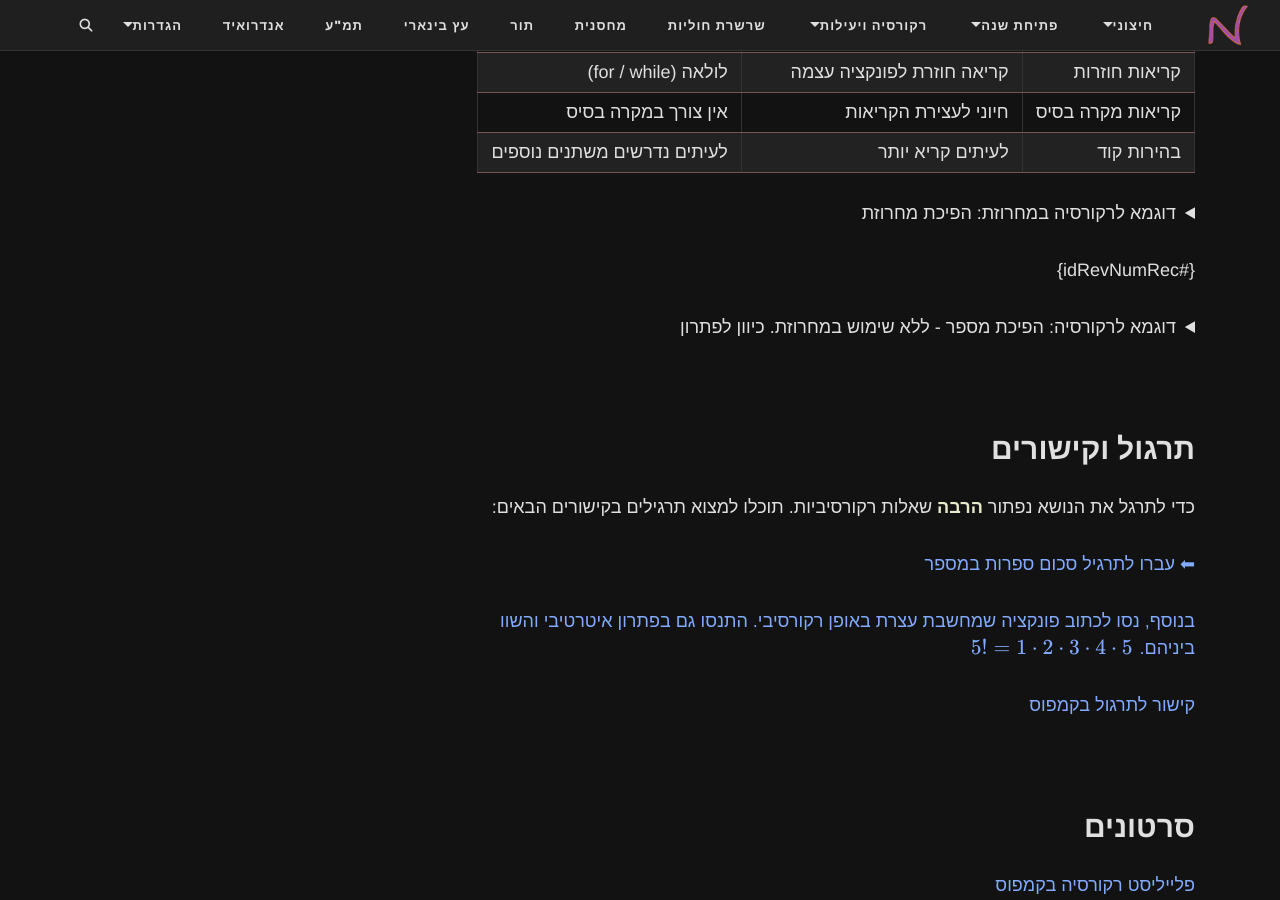
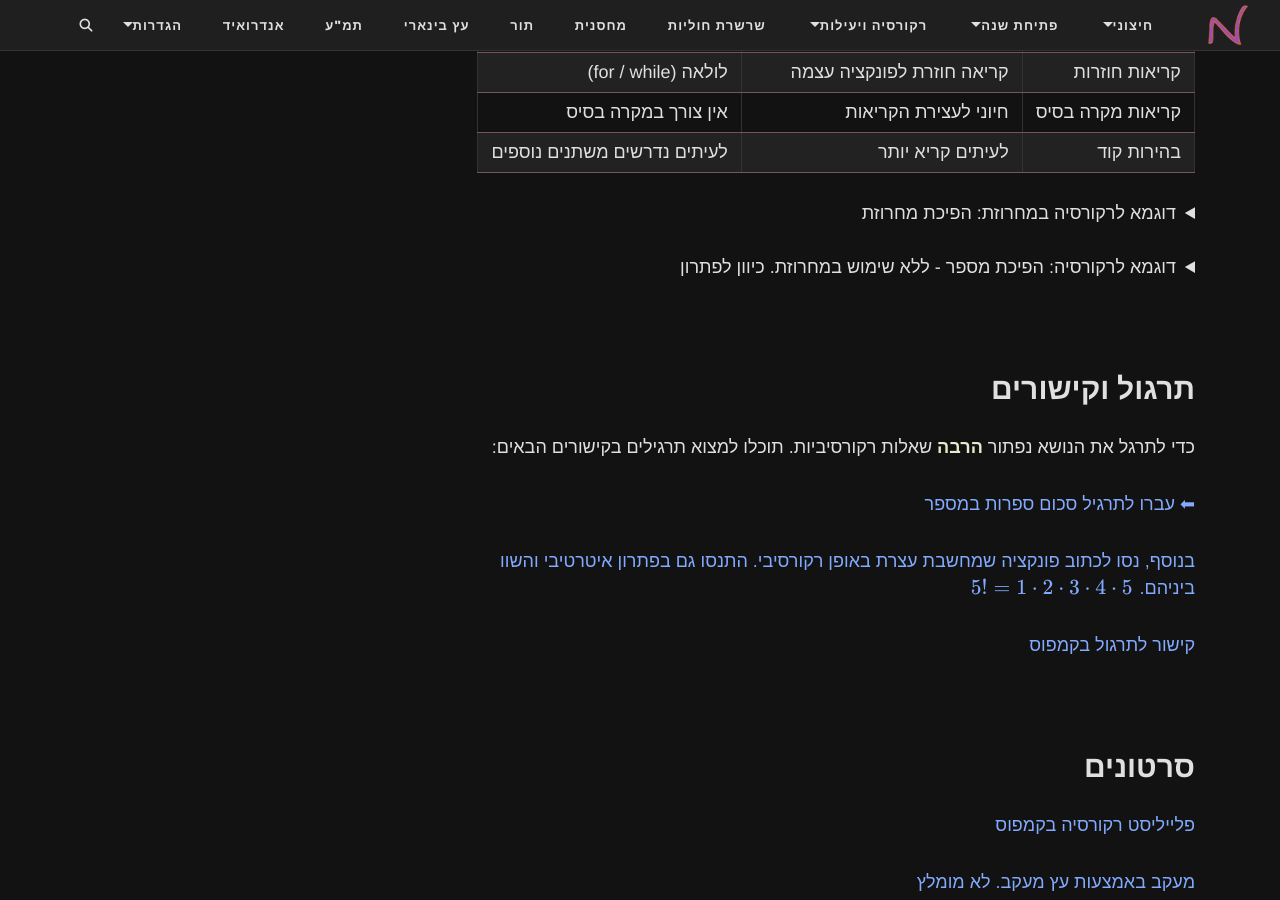
Before and after one commit to 3strategy/BeautifulMivney, a Jekyll site: the page built from mivney/1recursionAndComplexity/Chapter1.md, in a window 1280 px wide and 900 px high, scrolled down 5849 px. Built offline with Jekyll 4.4.1, drawn with Linux system fonts in a browser that asks for light colours; formulas are drawn with MathJax 3; comment, search, counter and statistics services are not loaded.

Commit message:
improved id linking to the RevNumRec

```diff
--- a/mivney/1recursionAndComplexity/Chapter1.md
+++ b/mivney/1recursionAndComplexity/Chapter1.md
@@ -422,9 +422,8 @@
 </details>
 </details>
 
-{#idRevNumRec}
 
-<details markdown="1"><summary>דוגמא לרקורסיה: הפיכת מספר - ללא שימוש במחרוזת. כיוון לפתרון</summary>
+<details id="idRevNumRec" markdown="1"><summary>דוגמא לרקורסיה: הפיכת מספר - ללא שימוש במחרוזת. כיוון לפתרון</summary>
 
 הפיכת מחרוזת  - קשה יותר מהפיכת מספר.
 הטכניקה שעליכם לחשוב עליה היא שימוש במשתנה עזר, והעברה שלו בתוך הקריאה הרקורסיבית.
```
